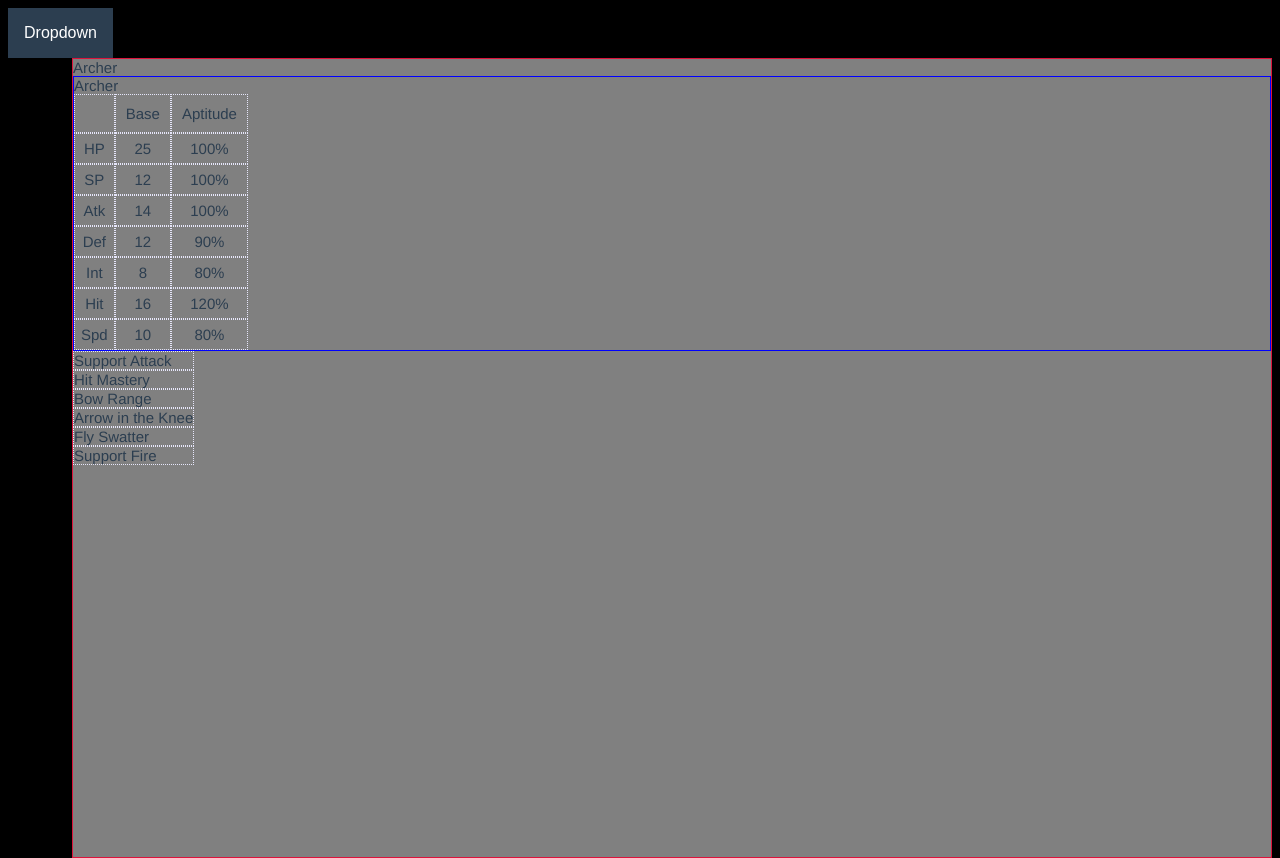
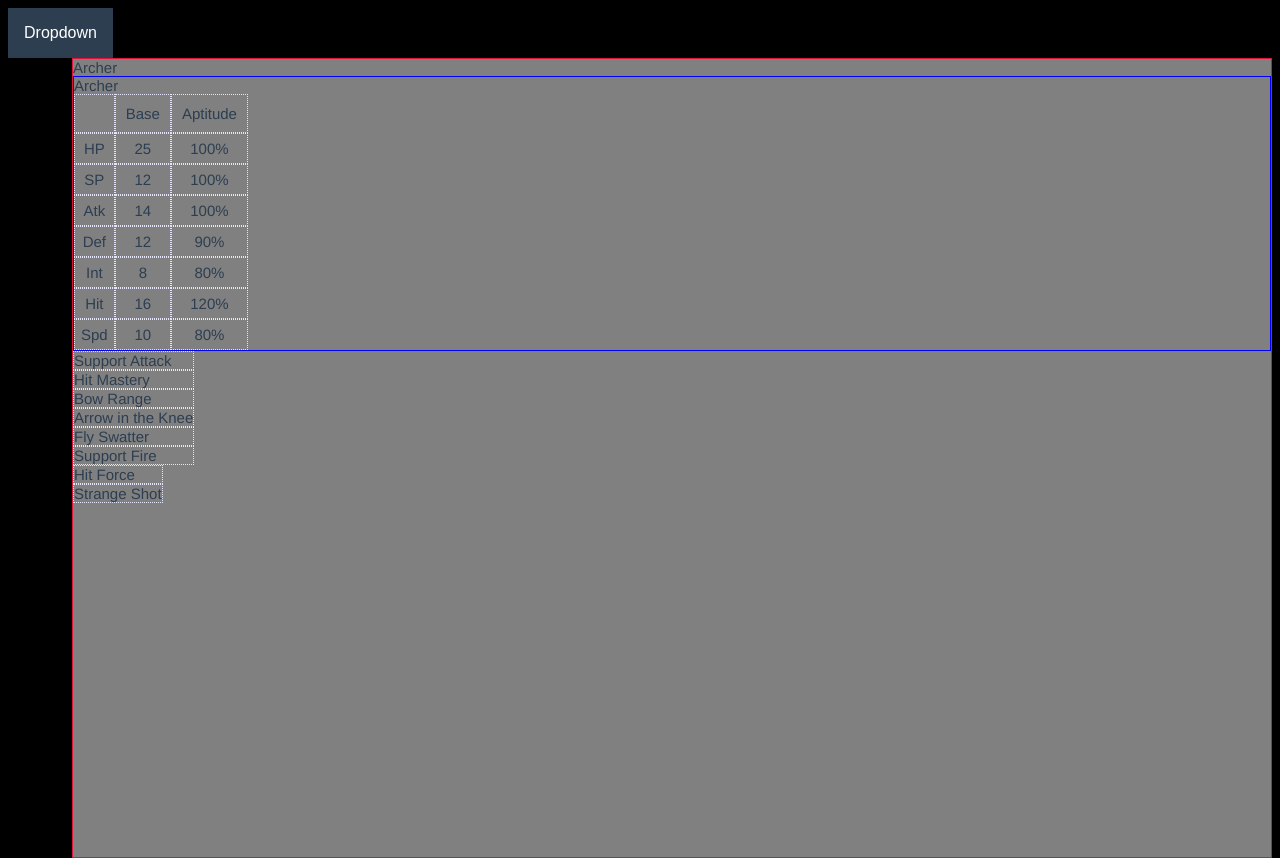
Before and after one commit to Varatnar/disgaea-info, a Vue app: page / in a window 1280 px wide. Built offline with nearby package versions, Linux system fonts and the light colour scheme; the HTML template or start-up script is replaced by a standard one.

Commit message:
Added basic skill rendering

```diff
--- a/src/components/ClassSection.vue
+++ b/src/components/ClassSection.vue
@@ -3,6 +3,7 @@
         <span>{{classGroup.categoryName}}</span>
         <TierComponent :tier="classGroup.tiers[0]"/>
         <EvilitiesComponent :evilities="classGroup.evilities"/>
+        <SkillsComponent :skills="classGroup.skills"/>
     </div>
 </template>
 
@@ -10,10 +11,12 @@
     import { Component, Vue } from "vue-property-decorator";
     import { ClassJob } from "../models/Class";
     import EvilitiesComponent from "./class/evility/EvilitiesComponent.vue";
+    import SkillsComponent from "./class/skill/SkillsComponent.vue";
     import TierComponent from "./class/TierComponent.vue";
 
     @Component({
         components: {
+            SkillsComponent,
             EvilitiesComponent,
             TierComponent
         },
--- /dev/null
+++ b/src/components/class/skill/SkillComponent.vue
@@ -0,0 +1,28 @@
+<template>
+    <div class="row">
+        <div class="cell">
+            {{skill.name}}
+        </div>
+    </div>
+</template>
+
+<script lang="ts">
+    import { Component, Vue } from "vue-property-decorator";
+    import { Skill } from "../../../models/Class";
+
+    @Component({
+        props: {
+            skill: {
+                type: Object as () => Skill,
+                required: true
+            }
+        }
+    })
+    export default class SkillComponent extends Vue {
+
+    }
+</script>
+
+<style scoped>
+
+</style>
--- /dev/null
+++ b/src/components/class/skill/SkillsComponent.vue
@@ -0,0 +1,29 @@
+<template>
+    <div class="table">
+        <SkillComponent v-for="skill in skills" :skill="skill" :key="skill.name"/>
+    </div>
+</template>
+
+<script lang="ts">
+    import { Component, Vue } from "vue-property-decorator";
+    import { Skill } from "../../../models/Class";
+    import SkillComponent from "./SkillComponent.vue";
+
+    @Component({
+        components: {
+            SkillComponent
+        },
+        props: {
+            skills: {
+                type: Array as () => Skill[]
+            }
+        }
+    })
+    export default class SkillsComponent extends Vue {
+
+    }
+</script>
+
+<style scoped>
+
+</style>
```
Also changed, not shown: src/views/SingleClassJob.vue (+4 -4 lines).
